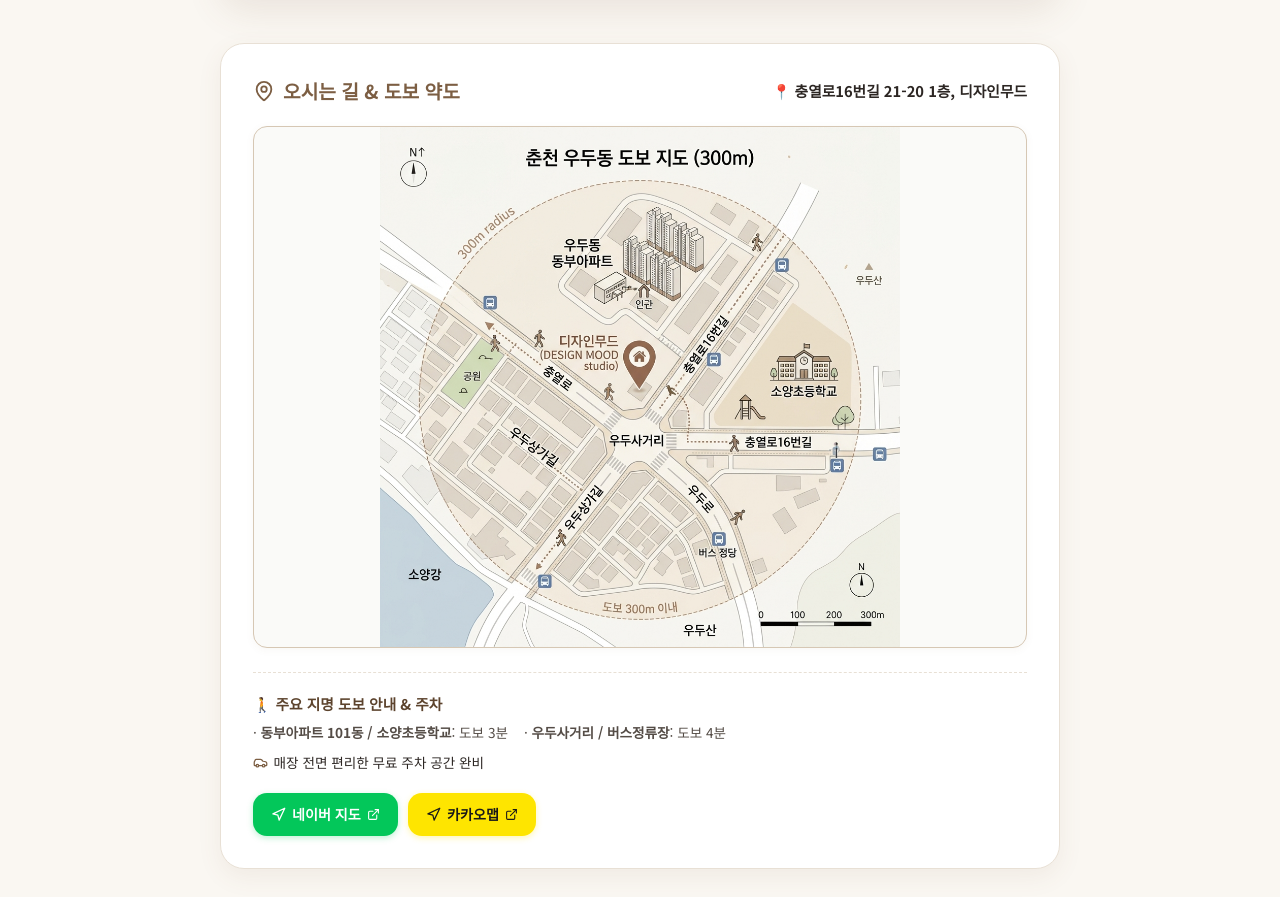
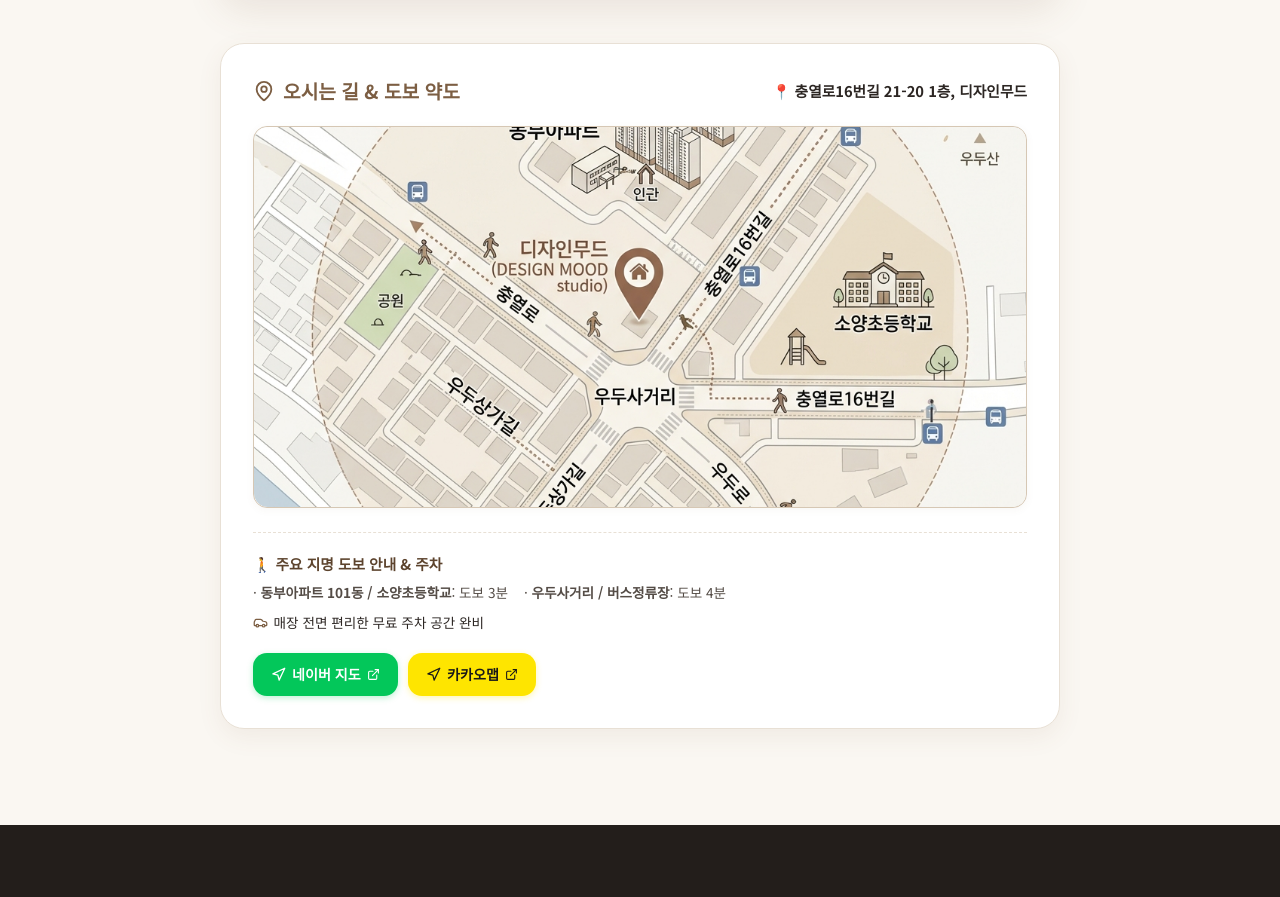
Before and after one commit to crenberry1315/design-mood-web, a React (Vite) app: page / in a window 1280 px wide. Shown: the part 7160-8057 px from the top of the page. Built offline with nearby package versions, Linux system fonts and the light colour scheme.

Commit message:
Update store map image styling to fill 100% width edge-to-edge with object-fit cover and zero side margins

```diff
--- a/src/components/ConsultationForm.jsx
+++ b/src/components/ConsultationForm.jsx
@@ -348,12 +348,12 @@ export default function ConsultationForm({ presetMessage }) {
               alt="디자인무드 도보 약도 (우두동 동부아파트, 소양초등학교 주변)"
               style={{
                 width: '100%',
-                height: 'auto',
+                height: '380px',
                 display: 'block',
-                maxHeight: '520px',
-                objectFit: 'contain',
+                objectFit: 'cover',
                 borderRadius: 'var(--radius-md)',
               }}
+              className="map-full-cover"
             />
           </div>
 
@@ -466,6 +466,9 @@ export default function ConsultationForm({ presetMessage }) {
             font-size: 0.88rem !important;
             word-break: keep-all !important;
           }
+          .map-full-cover {
+            height: 240px !important;
+          }
         }
       `}</style>
     </section>
```
